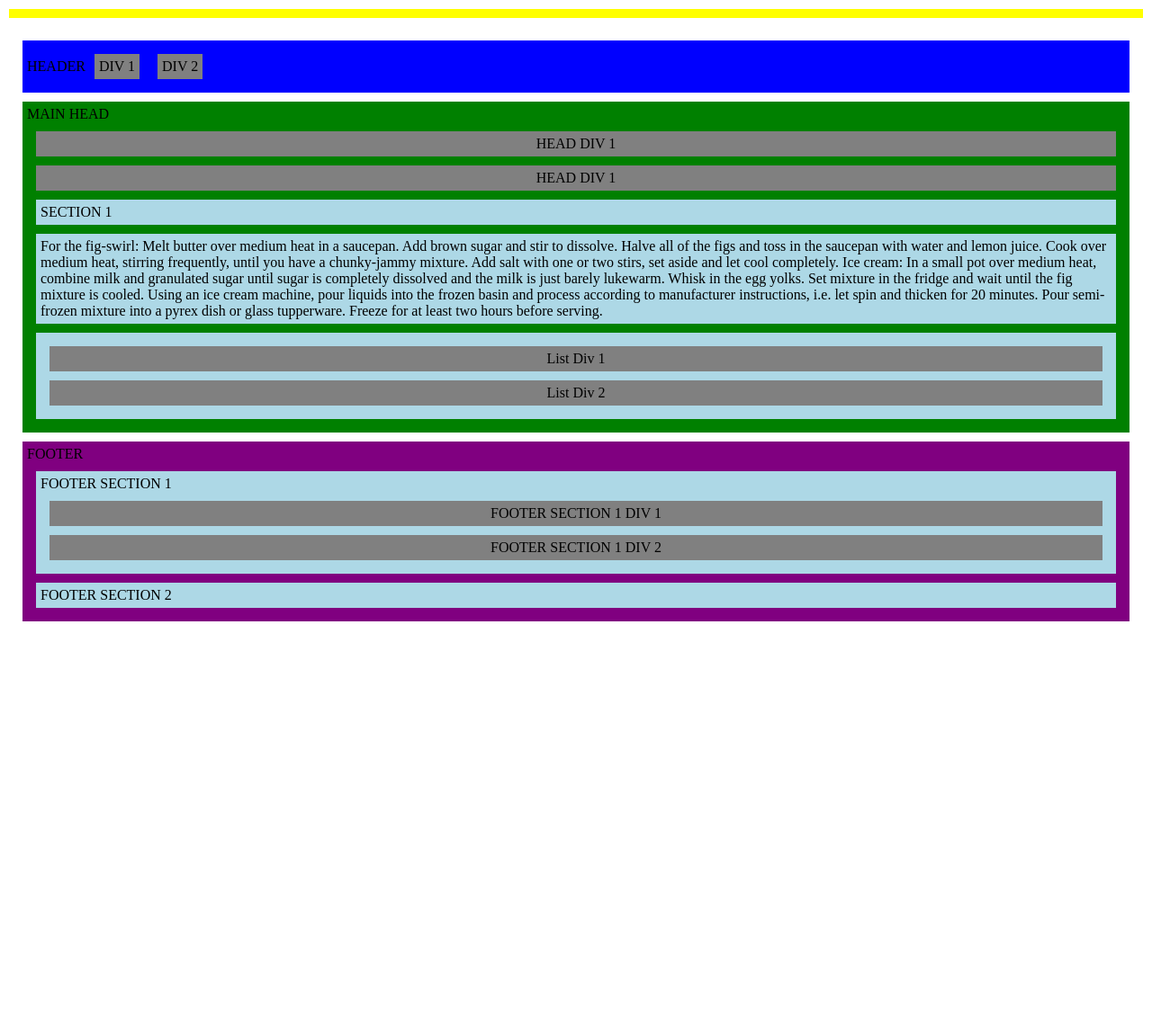
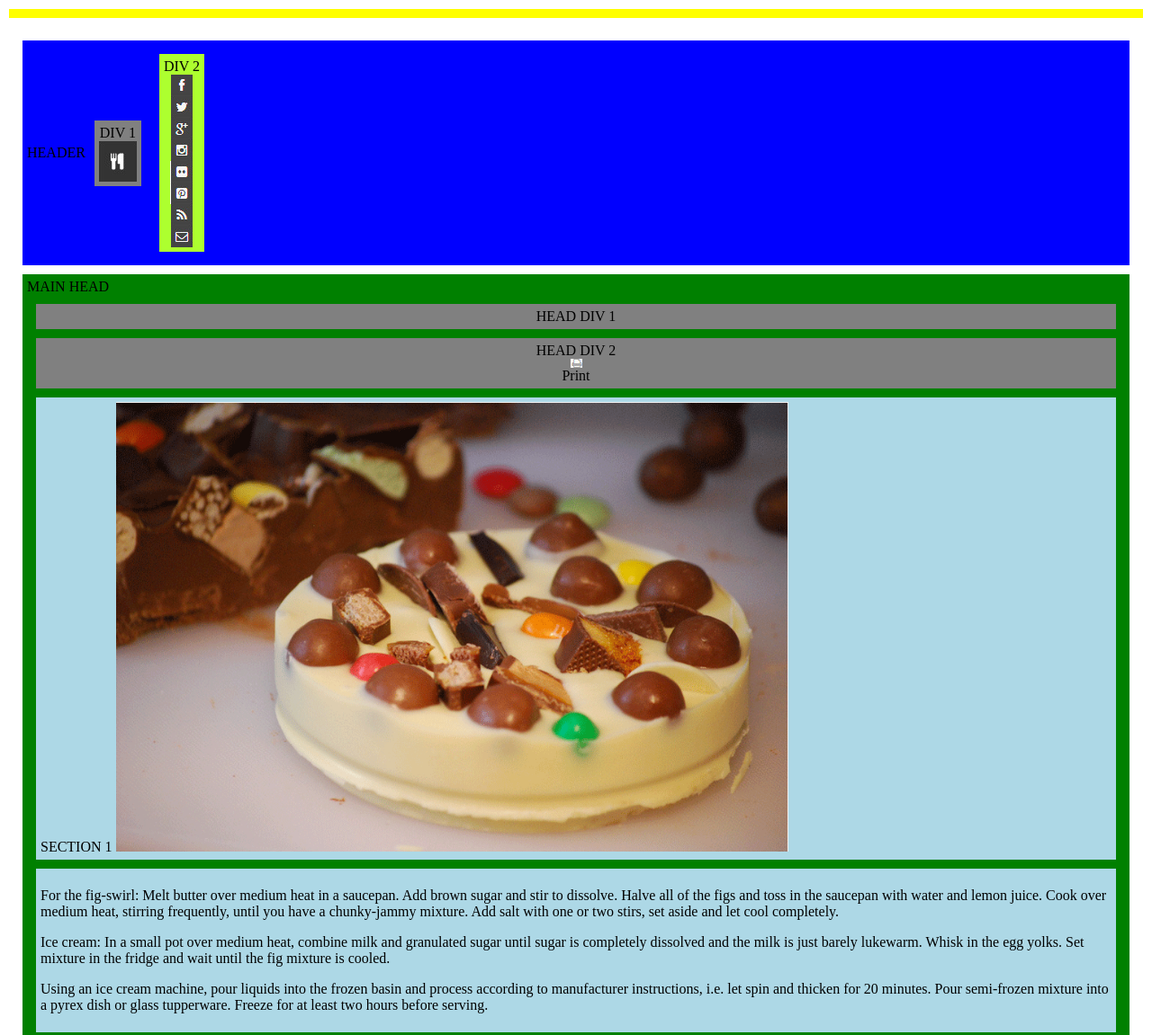
Before and after one commit to franco-ortega/lab-10-sales-report, a plain HTML site: page index.html in a window 1280 px wide. Shown: the top 1151 px of the page at 90% size. Before the commit the page ends 800 px from the top, so only its background shows below. Drawn offline with Linux system fonts and the light colour scheme.

Commit message:
add images

```diff
--- a/index.html
+++ b/index.html
@@ -23,8 +23,19 @@
 <body>
     <header>
         HEADER
-        <div>DIV 1</div>
-        <div>DIV 2</div>
+        <div>DIV 1
+            <img src="assets/logo.png" alt="logo">
+        </div>
+        <div class="social-icons">DIV 2
+            <img src="assets/fb-icon.png" alt="">
+            <img src="assets/twit-icon.png" alt="">
+            <img src="assets/gp-icon.png" alt="">
+            <img src="assets/insta-icon.png" alt="">
+            <img src="assets/flic-icon.png" alt="">
+            <img src="assets/pint-icon.png" alt="">
+            <img src="assets/rss-icon.png" alt="">
+            <img src="assets/mail-icon.png" alt="">
+        </div>
     </header>
 
     <main>
@@ -32,19 +43,27 @@
         <head>
             HEAD
             <div>HEAD DIV 1</div>
-            <div>HEAD DIV 1</div>
+            <div>HEAD DIV 2
+                <img src="assets/print-icon.png" alt="">Print
+            </div>
         </head>
         <section>
             SECTION 1
+            <img src="./assets/choco-pizza.png" alt="chocolate pizza" class="pizza-image">
         </section>
         <section>
-            For the fig-swirl: Melt butter over medium heat in a saucepan. Add brown sugar and stir to dissolve. Halve all of the figs and toss in the saucepan with water and lemon juice. Cook over medium heat, stirring frequently, until you have a chunky-jammy mixture. Add salt with one or two stirs, set aside and let cool completely.
-
-            Ice cream: In a small pot over medium heat, combine milk and granulated sugar until sugar is completely dissolved and the milk is just barely lukewarm. Whisk in the egg yolks. Set mixture in the fridge and wait until the  fig mixture is cooled.
-
-            Using an ice cream machine, pour liquids into the frozen basin and process according to manufacturer instructions, i.e. let spin and thicken for 20 minutes. Pour semi-frozen mixture into a pyrex dish or glass tupperware. Freeze for at least two hours before serving.
+            <p>
+                For the fig-swirl: Melt butter over medium heat in a saucepan. Add brown sugar and stir to dissolve. Halve all of the figs and toss in the saucepan with water and lemon juice. Cook over medium heat, stirring frequently, until you have a chunky-jammy mixture. Add salt with one or two stirs, set aside and let cool completely.
+            </p>
+            <p>
+                Ice cream: In a small pot over medium heat, combine milk and granulated sugar until sugar is completely dissolved and the milk is just barely lukewarm. Whisk in the egg yolks. Set mixture in the fridge and wait until the  fig mixture is cooled.
+            </p>
+            <p>
+                Using an ice cream machine, pour liquids into the frozen basin and process according to manufacturer instructions, i.e. let spin and thicken for 20 minutes. Pour semi-frozen mixture into a pyrex dish or glass tupperware. Freeze for at least two hours before serving.
+            </p>
         </section>
-        <section>
+        <section>SECTION 3
+            <img src="./assets/list-bg.png" alt="paper" class="paper-image">
             <div>List Div 1</div>
             <div>List Div 2</div>
         </section>
@@ -56,6 +75,7 @@
            FOOTER SECTION 1
            <div>
                FOOTER SECTION 1 DIV 1
+               <img src="assets/van-pic.png" alt="">
            </div>
            <div>
             FOOTER SECTION 1 DIV 2
@@ -63,6 +83,7 @@
        </section>
        <section>
             FOOTER SECTION 2
+            <img src="assets/small-logo.png" alt="">
        </section>
     </footer>
 
--- a/styles/main.css
+++ b/styles/main.css
@@ -54,3 +54,11 @@ footer {
     margin: 10px;
     padding: 5px;
 }
+
+.pizza-image {
+    height: 500px;
+}
+
+.social-icons {
+    background-color: greenyellow;
+}
```
